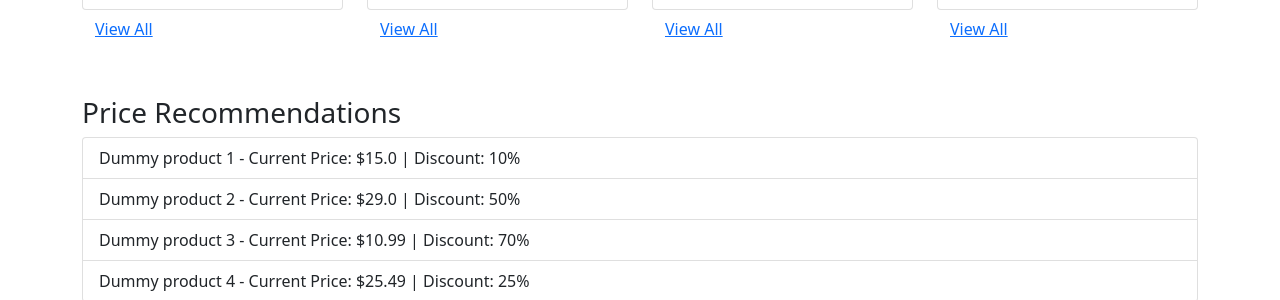
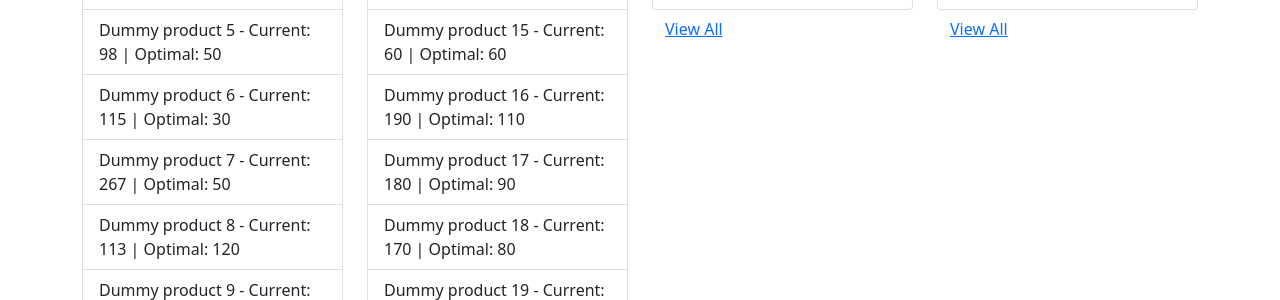
Before and after one commit to Klins101/Inventory, a Flask app: page /?view_all=stock in a window 1280 px wide. Shown: the part 445-745 px from the top of the page. Run offline with Flask 3, Linux system fonts and the light colour scheme.

Commit message:
made changes

```diff
--- a/app.py
+++ b/app.py
@@ -22,19 +22,23 @@ def load_price_recommendations():
 
 @app.route('/')
 def inventory_optimization():
-    view_all = request.args.get('view_all', 'false').lower() == 'true'
+    view_all = request.args.get('view_all', None)
 
     # Load data from CSV files
     stock_recommendations = load_stock_recommendations()
     product_recommendations = load_product_recommendations()
     price_recommendations = load_price_recommendations()
 
-    # Limit to first 4 records if 'view_all' is not set to True
-    if not view_all:
+    # Limit to first 4 records by default unless 'view_all' is specified for a particular table
+    if view_all != 'stock':
         stock_recommendations['high_demand'] = stock_recommendations['high_demand'][:4]
         stock_recommendations['low_demand'] = stock_recommendations['low_demand'][:4]
+
+    if view_all != 'products':
         product_recommendations['related_products'] = product_recommendations['related_products'][:4]
         product_recommendations['bundle_offers'] = product_recommendations['bundle_offers'][:4]
+
+    if view_all != 'price':
         price_recommendations['high_search_low_purchase'] = price_recommendations['high_search_low_purchase'][:4]
 
     return render_template('inventory_optimization.html',
--- a/templates/inventory_optimization.html
+++ b/templates/inventory_optimization.html
@@ -23,8 +23,8 @@
                             </li>
                         {% endfor %}
                     </ul>
-                    {% if not view_all %}
-                        <a href="?view_all=true" class="btn btn-link">View All</a>
+                    {% if view_all != 'stock' %}
+                        <a href="?view_all=stock" class="btn btn-link">View All</a>
                     {% endif %}
                 </div>
                 <div class="col-md-6">
@@ -36,8 +36,8 @@
                             </li>
                         {% endfor %}
                     </ul>
-                    {% if not view_all %}
-                        <a href="?view_all=true" class="btn btn-link">View All</a>
+                    {% if view_all != 'stock' %}
+                        <a href="?view_all=stock" class="btn btn-link">View All</a>
                     {% endif %}
                 </div>
             </div>
@@ -55,8 +55,8 @@
                             </li>
                         {% endfor %}
                     </ul>
-                    {% if not view_all %}
-                        <a href="?view_all=true" class="btn btn-link">View All</a>
+                    {% if view_all != 'products' %}
+                        <a href="?view_all=products" class="btn btn-link">View All</a>
                     {% endif %}
                 </div>
                 <div class="col-md-6">
@@ -68,8 +68,8 @@
                             </li>
                         {% endfor %}
                     </ul>
-                    {% if not view_all %}
-                        <a href="?view_all=true" class="btn btn-link">View All</a>
+                    {% if view_all != 'products' %}
+                        <a href="?view_all=products" class="btn btn-link">View All</a>
                     {% endif %}
                 </div>
             </div>
@@ -85,8 +85,8 @@
                 </li>
             {% endfor %}
         </ul>
-        {% if not view_all %}
-            <a href="?view_all=true" class="btn btn-link">View All</a>
+        {% if view_all != 'price' %}
+            <a href="?view_all=price" class="btn btn-link">View All</a>
         {% endif %}
     </div>
 </div>
```
